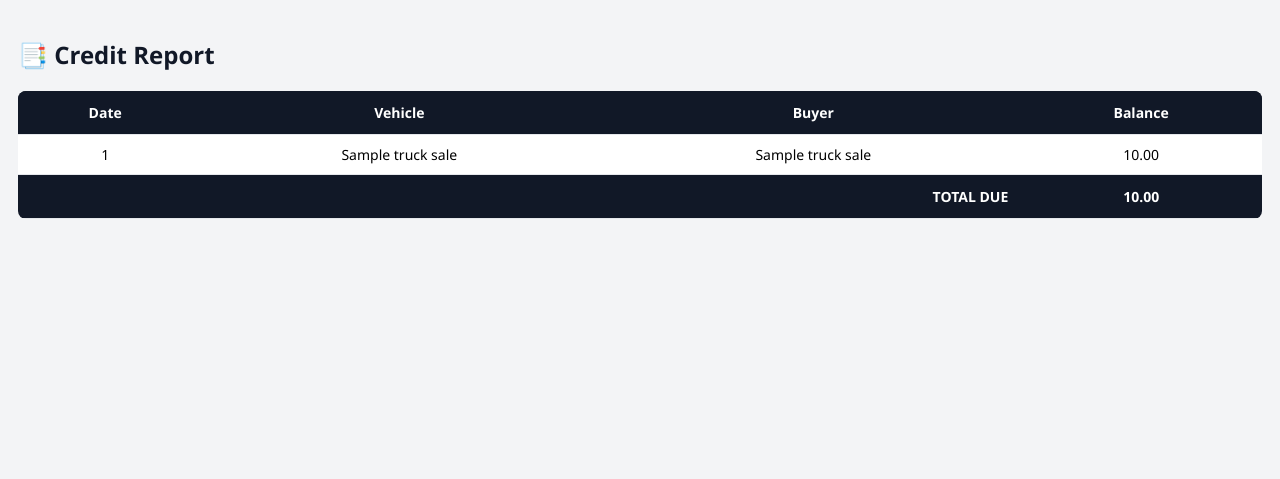
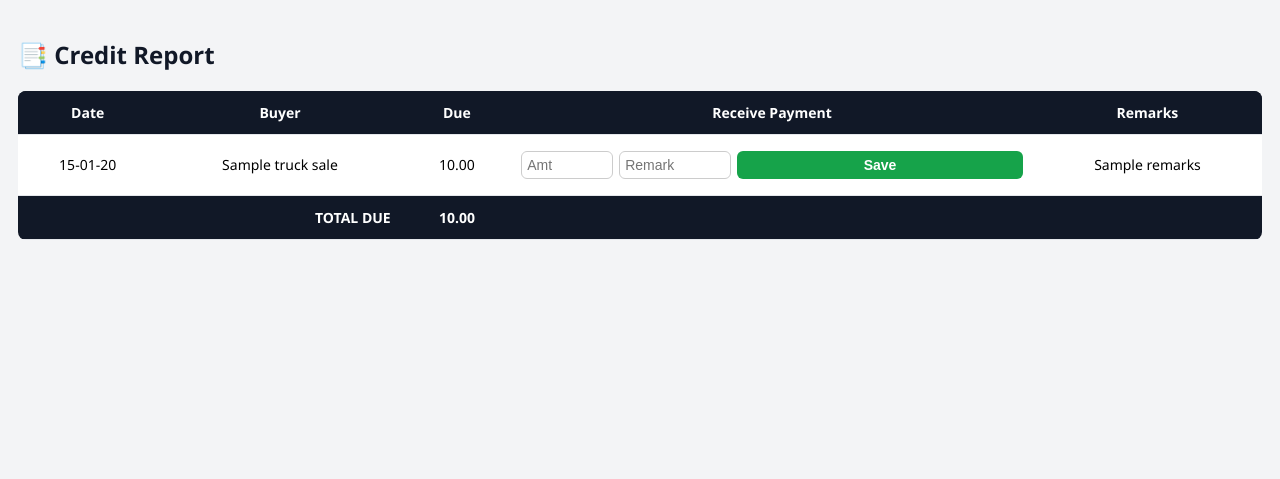
Before and after one commit to bachammahesh-cyber/srinivasa-mines, a Flask app: page /credit-report in a window 1280 px wide. Shown: the part 82-561 px from the top of the page. Run offline with Flask 3, Linux system fonts and the light colour scheme; the visitor is signed in with stand-in values (Sample User, id 1); tables that the repository leaves empty hold one stand-in row (values such as "Sample post"); a database or web service that is not in the repository returns one stand-in record (values such as "Sample title"); some libraries are stand-ins or nearby versions.

Commit message:
final stable version with pay labour and secure login

```diff
--- a/app.py
+++ b/app.py
@@ -13,7 +13,6 @@ def format_date(value):
     if not value:
         return ""
 
-    # already string (YYYY-MM-DD)
     if isinstance(value, str):
         try:
             d = datetime.strptime(value, "%Y-%m-%d")
@@ -21,16 +20,17 @@ def format_date(value):
         except:
             return value
 
-    # real date object
     try:
         return value.strftime("%d-%m-%y")
     except:
         return str(value)
 
+
 # ---------------- DATABASE ----------------
 def get_db():
     DATABASE_URL = os.environ.get("DATABASE_URL")
     return psycopg2.connect(DATABASE_URL)
+
 
 def init_db():
     conn = get_db()
@@ -43,10 +43,14 @@ def init_db():
         vehicle_no TEXT,
         buyer_name TEXT,
         labour_group_code TEXT,
+        stone_size TEXT,
+        pieces INTEGER,
+        rate DOUBLE PRECISION,
         sadaram DOUBLE PRECISION,
         total_amount DOUBLE PRECISION,
         paid DOUBLE PRECISION,
-        balance DOUBLE PRECISION
+        balance DOUBLE PRECISION,
+        remarks TEXT
     );
     """)
 
@@ -64,6 +68,7 @@ def init_db():
 
 init_db()
 
+
 # ---------------- LOGIN ----------------
 def login_required(f):
     @wraps(f)
@@ -80,10 +85,12 @@ def login():
         u = request.form["username"]
         p = request.form["password"]
 
+        # OWNER
         if u == "maheshreddy" and p == "9440984550":
             session["role"] = "owner"
             return redirect("/dashboard")
 
+        # SUPERVISORS
         if u == "balesh" and p == "9010120863":
             session["role"] = "supervisor"
             return redirect("/dashboard")
@@ -140,10 +147,17 @@ def truck_entry():
         date = datetime.now().date()
 
         c.execute("""
-        INSERT INTO truck_sales(date, vehicle_no, buyer_name, labour_group_code,
-                                stone_size, rate, sadaram, total_amount, paid, balance, pieces)
-        VALUES (%s,%s,%s,%s,%s,%s,%s,%s,%s,%s,%s)
-        """, (date, vehicle, buyer, labour_code, stone_code, rate, sadaram, total, paid, balance, pieces))
+        INSERT INTO truck_sales(
+            date, vehicle_no, buyer_name, labour_group_code,
+            stone_size, pieces, rate,
+            sadaram, total_amount, paid, balance, remarks
+        )
+        VALUES (%s,%s,%s,%s,%s,%s,%s,%s,%s,%s,%s,%s)
+        """, (
+            date, vehicle, buyer, labour_code,
+            stone_code, pieces, rate,
+            sadaram, total, paid, balance, ""
+        ))
 
         conn.commit()
         conn.close()
@@ -167,18 +181,19 @@ def pay_labour():
         ptype = request.form["ptype"]
 
         c.execute("""
-            INSERT INTO labour_payments VALUES (%s,%s,%s,%s)
+            INSERT INTO labour_payments (date, labour_group_code, amount, type)
+            VALUES (%s,%s,%s,%s)
         """, (date, labour, amount, ptype))
 
         conn.commit()
         conn.close()
 
-        return redirect("/dashboard")
+        return redirect("/labour-dashboard")
 
     return render_template("pay_labour.html")
 
 
-# ---------------- SALES REPORT (UPDATED) ----------------
+# ---------------- SALES REPORT ----------------
 @app.route("/sales-report")
 @login_required
 def sales_report():
@@ -187,7 +202,8 @@ def sales_report():
 
     c.execute("""
         SELECT id, date, vehicle_no, buyer_name, labour_group_code,
-               stone_size, pieces, rate, sadaram, total_amount, paid, balance
+               stone_size, pieces, rate,
+               sadaram, total_amount, paid, balance
         FROM truck_sales
         ORDER BY date DESC
     """)
@@ -199,58 +215,45 @@ def sales_report():
     return render_template("sales_report.html", rows=rows, is_owner=is_owner)
 
 
-# ---------------- CREDIT REPORT (WITH RECEIVE PAYMENT) ----------------
+# ---------------- CREDIT REPORT ----------------
 @app.route("/credit-report", methods=["GET", "POST"])
 @login_required
 def credit_report():
     conn = get_db()
     c = conn.cursor()
 
-    if request.method == "POST":
-        buyer = request.form["buyer"]
-        amount = float(request.form["amount"])
+    if request.method == "POST" and session.get("role") == "owner":
+        entry_id = int(request.form["entry_id"])
+        amount = float(request.form["amount"]) if request.form["amount"] else 0
+        remark = request.form.get("remark", "")
 
-        # Reduce oldest balances first
+        c.execute("SELECT balance FROM truck_sales WHERE id=%s", (entry_id,))
+        current_balance = c.fetchone()[0]
+
+        deduction = min(current_balance, amount)
+
         c.execute("""
-            SELECT id, balance
-            FROM truck_sales
-            WHERE buyer_name=%s AND balance > 0
-            ORDER BY date ASC
-        """, (buyer,))
-
-        rows = c.fetchall()
-        remaining = amount
-
-        for row in rows:
-            if remaining <= 0:
-                break
-
-            entry_id, bal = row
-            deduction = min(bal, remaining)
-
-            c.execute("""
-                UPDATE truck_sales
-                SET balance = balance - %s,
-                    paid = paid + %s
-                WHERE id=%s
-            """, (deduction, deduction, entry_id))
-
-            remaining -= deduction
+            UPDATE truck_sales
+            SET paid = paid + %s,
+                balance = balance - %s,
+                remarks = %s
+            WHERE id=%s
+        """, (deduction, deduction, remark, entry_id))
 
         conn.commit()
 
-    # Fetch updated credit list
     c.execute("""
-        SELECT buyer_name, SUM(balance) as due
+        SELECT id, date, buyer_name, balance, remarks
         FROM truck_sales
         WHERE balance > 0
-        GROUP BY buyer_name
-        ORDER BY buyer_name
+        ORDER BY date ASC
     """)
+
     rows = c.fetchall()
+    conn.close()
 
-    conn.close()
-    return render_template("credit_report.html", rows=rows)
+    is_owner = session.get("role") == "owner"
+    return render_template("credit_report.html", rows=rows, is_owner=is_owner)
 
 
 # ---------------- LABOUR DASHBOARD ----------------
@@ -303,60 +306,7 @@ def labour_dashboard():
     return render_template("labour_dashboard.html", groups=groups_list)
 
 
-@app.route("/labour-details/<code>")
-@login_required
-def labour_details(code):
-    conn = get_db()
-    c = conn.cursor()
-
-    c.execute("""
-        SELECT date, vehicle_no, buyer_name, sadaram, pieces
-        FROM truck_sales
-        WHERE labour_group_code=%s
-        ORDER BY date DESC
-    """, (code,))
-
-    rows = c.fetchall()
-    conn.close()
-
-    return render_template("labour_details.html", rows=rows)
-
-# ---------------- RESET LABOUR BOX (OWNER ONLY - SAFE) ----------------
-@app.route("/reset-labour/<code>")
-@login_required
-def reset_labour(code):
-    if session.get("role") != "owner":
-        return redirect("/labour-dashboard")
-
-    conn = get_db()
-    c = conn.cursor()
-
-    # Mark labour as settled by zeroing sadaram impact
-    c.execute("""
-        UPDATE truck_sales
-        SET sadaram = 0
-        WHERE labour_group_code=%s
-    """, (code,))
-
-    # Clear advances
-    c.execute("""
-        DELETE FROM labour_payments
-        WHERE labour_group_code=%s
-    """, (code,))
-
-    conn.commit()
-    conn.close()
-
-    return redirect("/labour-dashboard")
-
-# ---------------- BUYER DASHBOARD ----------------
-@app.route("/buyer-dashboard")
-@login_required
-def buyer_dashboard():
-    return render_template("buyer_dashboard.html")
-
-
-# ---------------- OWNER EDIT / DELETE ----------------
+# ---------------- EDIT ENTRY ----------------
 @app.route("/edit-entry/<int:entry_id>", methods=["GET", "POST"])
 @login_required
 def edit_entry(entry_id):
@@ -387,6 +337,7 @@ def edit_entry(entry_id):
     return render_template("edit_entry.html", row=row)
 
 
+# ---------------- DELETE ENTRY ----------------
 @app.route("/delete-entry/<int:entry_id>")
 @login_required
 def delete_entry(entry_id):
--- a/templates/credit_report.html
+++ b/templates/credit_report.html
@@ -7,24 +7,52 @@
 <table style="width:100%;border-collapse:collapse;background:white;">
     <tr style="background:#111827;color:white;">
         <th style="padding:12px;">Date</th>
-        <th style="padding:12px;">Vehicle</th>
         <th style="padding:12px;">Buyer</th>
-        <th style="padding:12px;">Balance</th>
+        <th style="padding:12px;">Due</th>
+        {% if is_owner %}
+        <th style="padding:12px;">Receive Payment</th>
+        {% endif %}
+        <th style="padding:12px;">Remarks</th>
     </tr>
 
     {% for r in rows %}
     <tr style="text-align:center;border-bottom:1px solid #e5e7eb;">
-        <td style="padding:10px;">{{ r[0]|datefmt }}</td>
-        <td style="padding:10px;">{{ r[1] }}</td>
+        <td style="padding:10px;">{{ r[1]|datefmt }}</td>
         <td style="padding:10px;">{{ r[2] }}</td>
         <td style="padding:10px;">{{ "%.2f"|format(r[3]) }}</td>
+
+        {% if is_owner %}
+        <td style="padding:10px;">
+            <form method="POST" style="display:flex;gap:6px;justify-content:center;">
+                <input type="hidden" name="entry_id" value="{{ r[0] }}">
+                <input type="number" step="0.01" name="amount"
+                       placeholder="Amt"
+                       style="width:80px;padding:5px;">
+                <input type="text" name="remark"
+                       placeholder="Remark"
+                       style="width:100px;padding:5px;">
+                <button type="submit"
+                        style="background:#16a34a;color:white;border:none;padding:6px 10px;border-radius:6px;">
+                    Save
+                </button>
+            </form>
+        </td>
+        {% endif %}
+
+        <td style="padding:10px;">{{ r[4] if r[4] else "-" }}</td>
     </tr>
     {% endfor %}
 
-    <!-- TOTAL DUE -->
+    <!-- TOTAL -->
     <tr style="background:#111827;color:white;font-weight:bold;">
-        <td colspan="3" style="padding:12px;text-align:right;">TOTAL DUE</td>
-        <td style="padding:12px;">{{ "%.2f"|format(rows|sum(attribute=3)) }}</td>
+        <td colspan="2" style="padding:12px;text-align:right;">TOTAL DUE</td>
+        <td style="padding:12px;">
+            {{ "%.2f"|format(rows|sum(attribute=3)) }}
+        </td>
+        {% if is_owner %}
+        <td></td>
+        {% endif %}
+        <td></td>
     </tr>
 
 </table>
--- a/templates/home.html
+++ b/templates/home.html
@@ -17,8 +17,8 @@
         👷 Labour Dashboard
     </a>
 
-    <a href="/buyer-dashboard" class="card orange">
-        🧾 Buyer Dashboard
+    <a href="/credit-report" class="card orange">
+        🧾 Credit Report
     </a>
 
 </div>
```
Also changed, not shown: templates/buyer_dashboard.html (deleted, +0 -63 lines).
